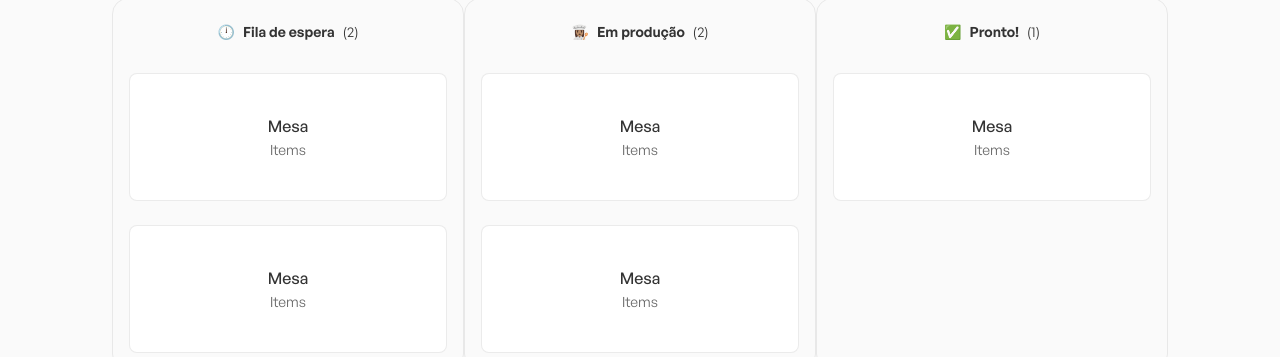
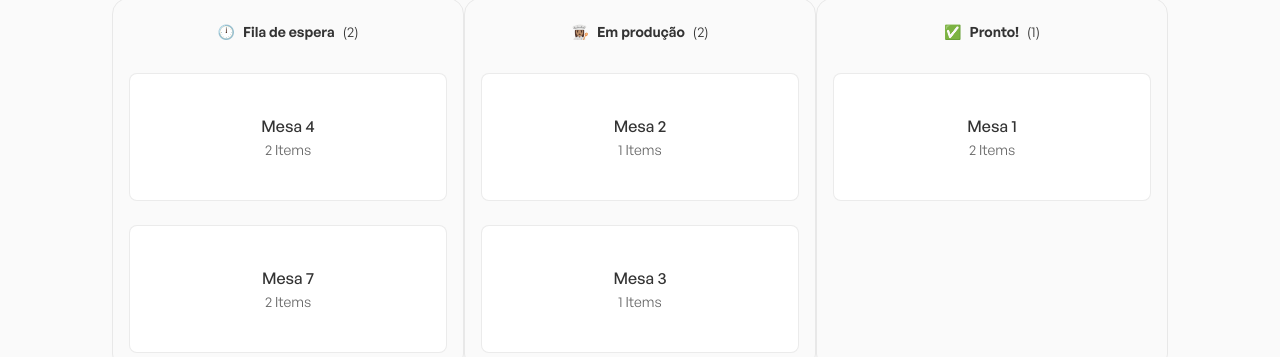
Before and after one commit to oliveiradniel/waiterapp-fe, a React (Vite) app: page / in a window 1280 px wide. Shown: the part 240-597 px from the top of the page. Built offline with nearby package versions, Linux system fonts and the light colour scheme.

Commit message:
fix(Board): fix the interfaces

```diff
--- a/src/components/Orders/components/Board/index.tsx
+++ b/src/components/Orders/components/Board/index.tsx
@@ -1,31 +1,41 @@
 import { Container, OrdersContainer } from './styles';
 
-interface IOrdersData {
-  tableNumber: number;
-  numberOfItems: number;
+interface Order {
+  _id: string;
+  table: string;
+  status: string;
+  products: {
+    _id: string;
+    product: {
+      name: string;
+      imagePath: string;
+      price: number;
+    },
+    quantity: number;
+  }[];
 }
 
-interface IBoardProps {
-  orders: IOrdersData[];
-  typeOrder: 'waiting' | 'in_production' | 'done';
+interface OrdersBoardProps {
+  orders: Order[];
+  typeOrder: 'WAITING' | 'IN_PRODUCTION' | 'DONE';
 }
 
 export default function Board({
   orders,
   typeOrder,
-}: IBoardProps) {
+}: OrdersBoardProps) {
   return (
     <Container>
       <header>
         <span>
-          {typeOrder === 'waiting' && '🕛'}
-          {typeOrder === 'in_production' && '👩🏽‍🍳'}
-          {typeOrder === 'done' && '✅'}
+          {typeOrder === 'WAITING' && '🕛'}
+          {typeOrder === 'IN_PRODUCTION' && '👩🏽‍🍳'}
+          {typeOrder === 'DONE' && '✅'}
         </span>
         <strong>
-          {typeOrder === 'waiting' && 'Fila de espera'}
-          {typeOrder === 'in_production' && 'Em produção'}
-          {typeOrder === 'done' && 'Pronto!'}
+          {typeOrder === 'WAITING' && 'Fila de espera'}
+          {typeOrder === 'IN_PRODUCTION' && 'Em produção'}
+          {typeOrder === 'DONE' && 'Pronto!'}
         </strong>
         <span>({orders.length})</span>
       </header>
@@ -33,8 +43,8 @@ export default function Board({
       <OrdersContainer>
         {orders.map((order) => (
           <button type="button">
-            <strong>Mesa {order.tableNumber}</strong>
-            <span>{order.numberOfItems} Items</span>
+            <strong>Mesa {order.table}</strong>
+            <span>{order.products.length} Items</span>
           </button>
         ))}
       </OrdersContainer>
--- a/src/components/Orders/index.tsx
+++ b/src/components/Orders/index.tsx
@@ -11,15 +11,15 @@ export default function Orders() {
     <Container>
       <Board
         orders={waitingOrders}
-        typeOrder='waiting'
+        typeOrder='WAITING'
       />
       <Board
         orders={inProductionOrders}
-        typeOrder='in_production'
+        typeOrder='IN_PRODUCTION'
       />
       <Board
         orders={doneOrders}
-        typeOrder='done'
+        typeOrder='DONE'
       />
     </Container>
   );
--- a/src/components/Orders/mocks/doneOrders.ts
+++ b/src/components/Orders/mocks/doneOrders.ts
@@ -2,7 +2,7 @@ export const doneOrders = [
   {
     _id: '6372e48cbcd195b0d3d0f7f3',
     table: '1',
-    status: 'WAITING',
+    status: 'DONE',
     products: [
       {
         product: {
```
